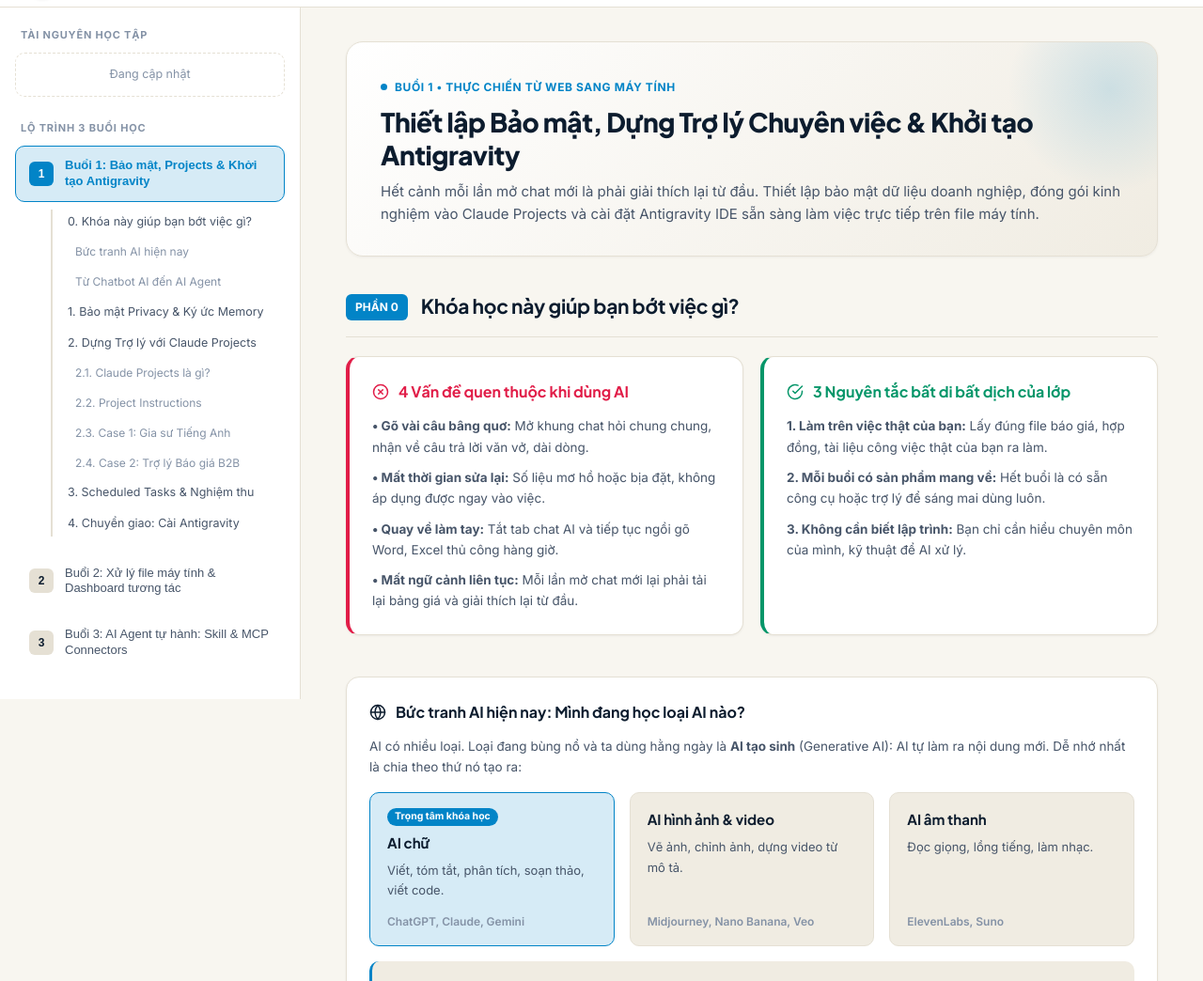
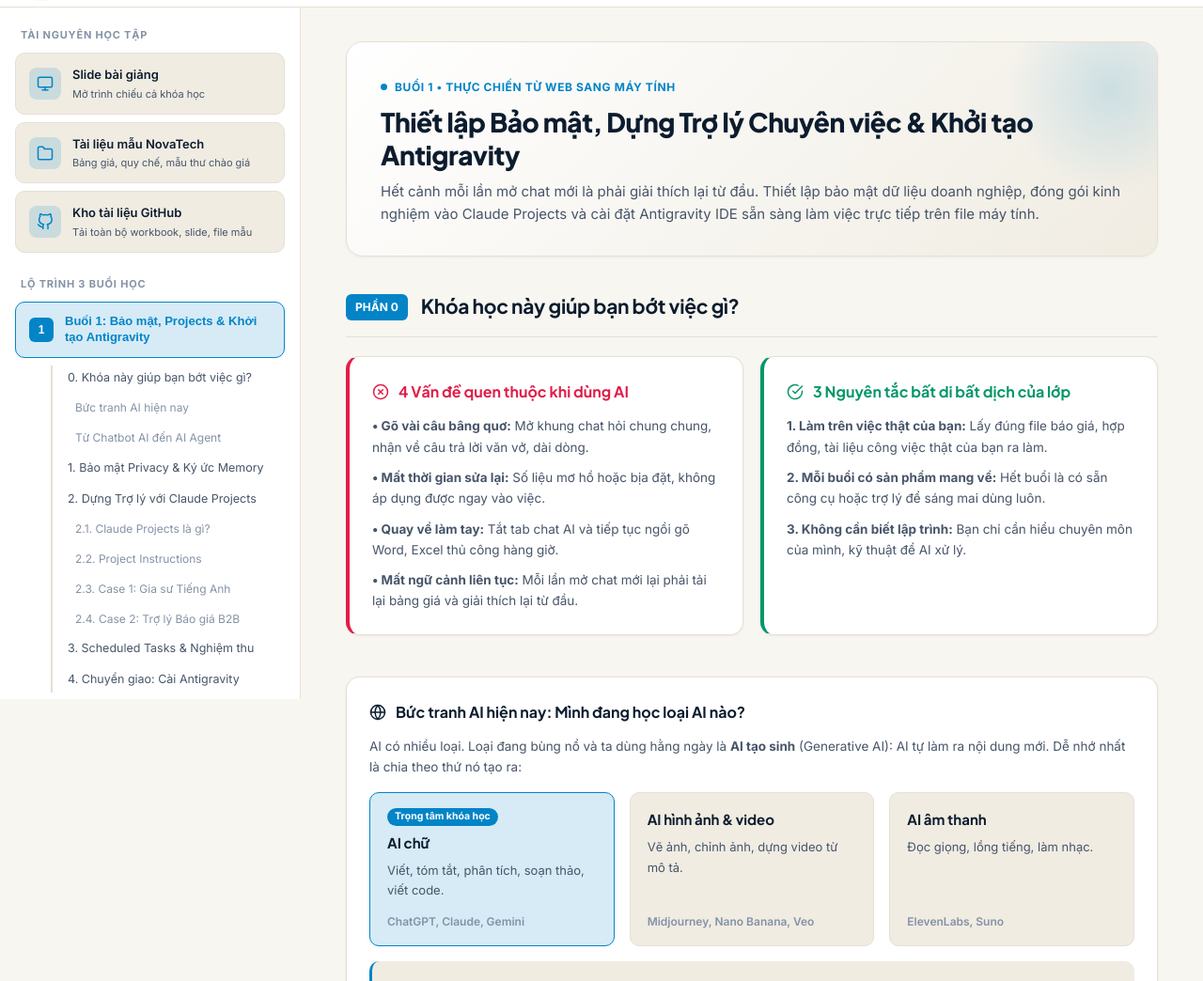
Before and after one commit to vuhai2002/skillg-ai-agent-with-antigravity, a plain HTML site: page workbook.html in a window 1280 px wide. Shown: the part 56-1100 px from the top of the page at 94% size. Drawn offline with Linux system fonts and the light colour scheme.

Commit message:
feat: link slides, demo files and GitHub repo in workbook resources
Add index.html redirecting to the workbook and .nojekyll for GitHub Pages.

```diff
--- a/workbook.html
+++ b/workbook.html
@@ -354,13 +354,10 @@
       color: var(--text-muted);
     }
 
-    .resource-empty {
-      padding: 12px 14px;
-      border: 1px dashed var(--border-color);
-      border-radius: var(--radius-md);
-      font-size: 12.5px;
-      color: var(--text-subtle);
-      text-align: center;
+    .resource-list {
+      display: flex;
+      flex-direction: column;
+      gap: 8px;
     }
 
     /* Session list & tabs */
@@ -1097,8 +1094,36 @@
     <aside class="sidebar" id="sidebar">
       <div>
         <div class="sidebar-section-title">Tài nguyên học tập</div>
-        <!-- Thêm link tài nguyên (GitHub...) vào đây, mỗi link dùng class "resource-card-link" -->
-        <div class="resource-empty">Đang cập nhật</div>
+        <!-- Slide dùng đường dẫn tương đối nên mở được cả trên máy lẫn GitHub Pages -->
+        <div class="resource-list">
+          <a class="resource-card-link" href="slides/01_ai-agent-with-antigravity.html" target="_blank" rel="noopener">
+            <div class="icon-box">
+              <svg class="icon" viewBox="0 0 24 24" aria-hidden="true"><rect x="2" y="3" width="20" height="14" rx="2"/><line x1="8" y1="21" x2="16" y2="21"/><line x1="12" y1="17" x2="12" y2="21"/></svg>
+            </div>
+            <div>
+              <div class="resource-text-main">Slide bài giảng</div>
+              <div class="resource-text-sub">Mở trình chiếu cả khóa học</div>
+            </div>
+          </a>
+          <a class="resource-card-link" href="https://github.com/vuhai2002/skillg-ai-agent-with-antigravity/tree/main/demo-files/buoi-01" target="_blank" rel="noopener">
+            <div class="icon-box">
+              <svg class="icon" viewBox="0 0 24 24" aria-hidden="true"><path d="M22 19a2 2 0 0 1-2 2H4a2 2 0 0 1-2-2V5a2 2 0 0 1 2-2h5l2 3h9a2 2 0 0 1 2 2z"/></svg>
+            </div>
+            <div>
+              <div class="resource-text-main">Tài liệu mẫu NovaTech</div>
+              <div class="resource-text-sub">Bảng giá, quy chế, mẫu thư chào giá</div>
+            </div>
+          </a>
+          <a class="resource-card-link" href="https://github.com/vuhai2002/skillg-ai-agent-with-antigravity" target="_blank" rel="noopener">
+            <div class="icon-box">
+              <svg class="icon" viewBox="0 0 24 24" aria-hidden="true"><path d="M9 19c-5 1.5-5-2.5-7-3m14 6v-3.87a3.37 3.37 0 0 0-.94-2.61c3.14-.35 6.44-1.54 6.44-7A5.44 5.44 0 0 0 20 4.77 5.07 5.07 0 0 0 19.91 1S18.73.65 16 2.48a13.38 13.38 0 0 0-7 0C6.27.65 5.09 1 5.09 1A5.07 5.07 0 0 0 5 4.77a5.44 5.44 0 0 0-1.5 3.78c0 5.42 3.3 6.61 6.44 7A3.37 3.37 0 0 0 9 18.13V22"/></svg>
+            </div>
+            <div>
+              <div class="resource-text-main">Kho tài liệu GitHub</div>
+              <div class="resource-text-sub">Tải toàn bộ workbook, slide, file mẫu</div>
+            </div>
+          </a>
+        </div>
       </div>
 
       <div>
```
Also changed, not shown: index.html (added, +14 -0 lines), 1 other file.
